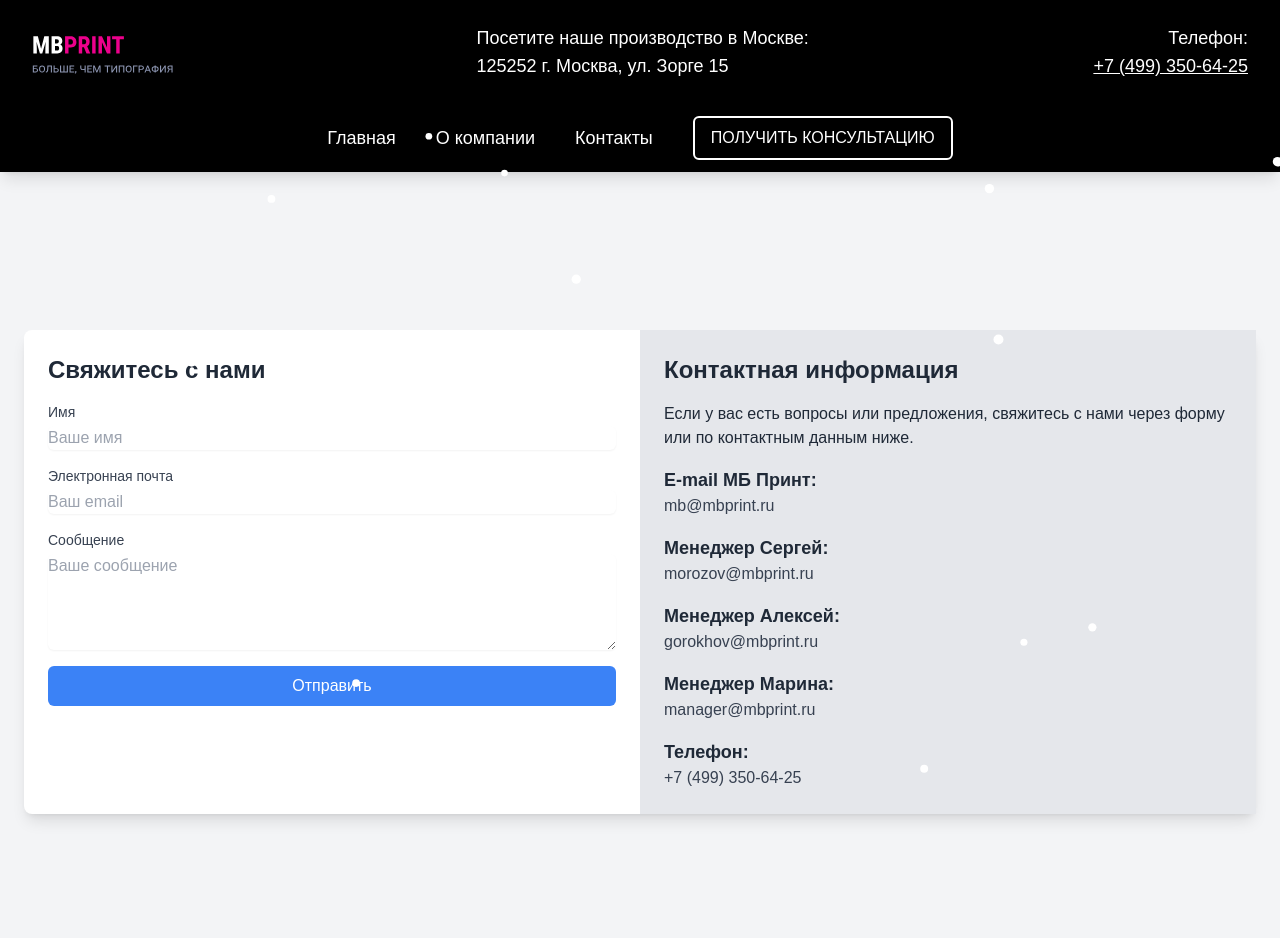
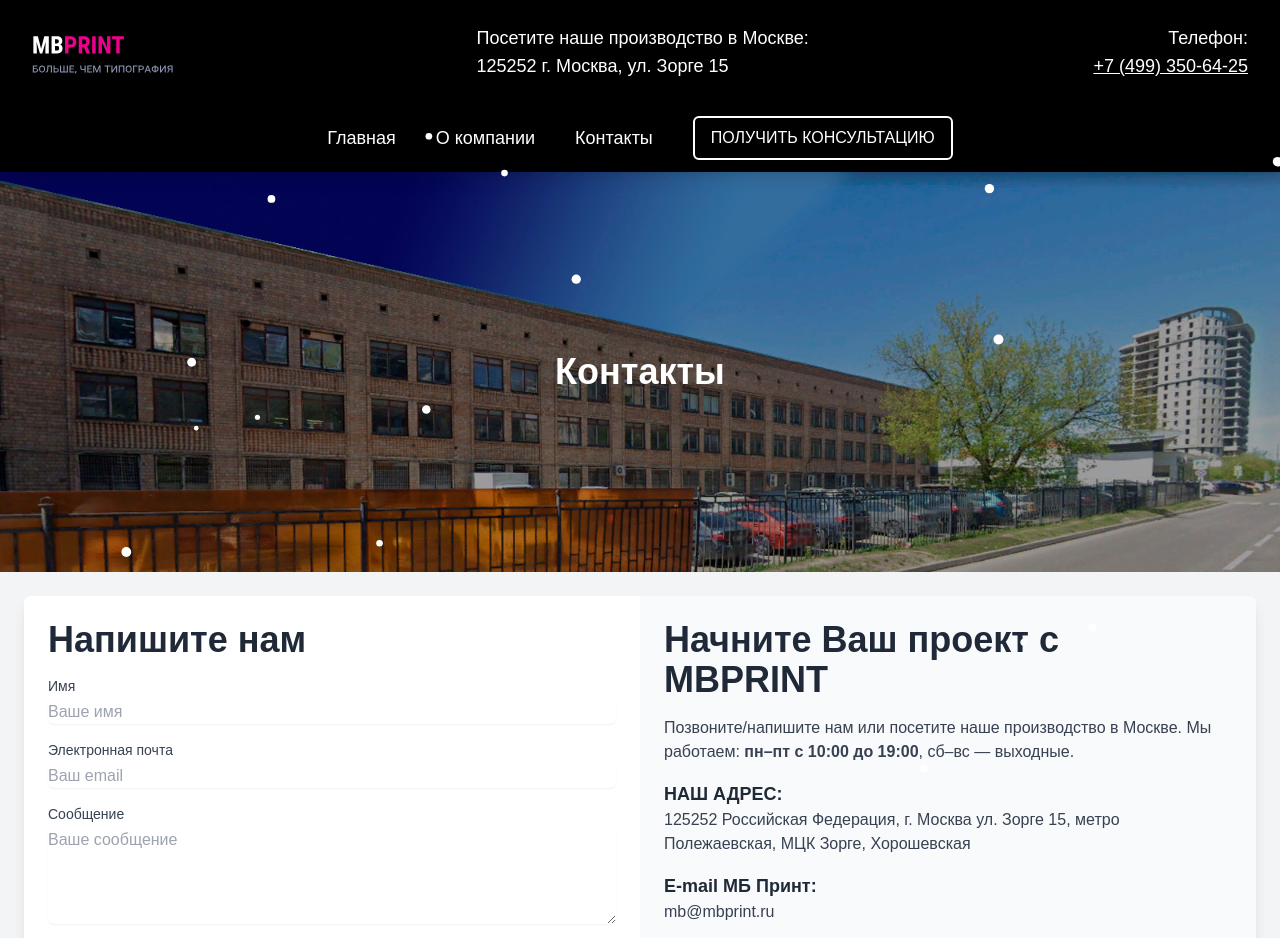
Before and after one commit to Waitman1/mbprint, a Next.js app: page /mbprint/contacts in a window 1280 px wide. Shown: the top 938 px of the page. Built offline with nearby package versions, Linux system fonts and the light colour scheme.

Commit message:
Добавил несколько блоков, изменил верстку

```diff
--- a/app/about-company/page.tsx
+++ b/app/about-company/page.tsx
@@ -4,6 +4,8 @@ import Footer from "../components/Footer";
 import Navbar from "../components/Navbar";
 import Professionals from "../components/Professionals";
 import Indicators from "app/components/Indicators";
+import Guarantees from "app/components/Guarantees";
+import Technologies from "app/components/Technologies";
 
 const AboutCompany: FC = () => {
   const events = [
@@ -87,11 +89,11 @@ const AboutCompany: FC = () => {
     <div className="">
       <Header />
       <Navbar />
-      <div className="container mx-auto px-4 sm:px-6 lg:px-8 my-20">
-        <h2 className="text-3xl sm:text-4xl font-bold text-center mb-12">
+      <div className="container mx-auto px-4 sm:px-6 lg:px-8 py-8 bg-gradient-to-r from-blue-500 via-purple-500 to-rose-950">
+        <h2 className="text-3xl sm:text-4xl font-bold text-center text-white">
           История компании
         </h2>
-        <p className="text-2xl sm:text-xxl text-center">
+        <p className="text-2xl sm:text-xxl text-center py-20 text-white">
           Ключевые этапы развития типографии MB Print
         </p>
 
@@ -148,7 +150,8 @@ const AboutCompany: FC = () => {
       </div>
       <Professionals />
       <Indicators />
-
+      <Guarantees />
+      <Technologies />
       <Footer />
     </div>
   );
--- a/app/components/Footer.tsx
+++ b/app/components/Footer.tsx
@@ -2,6 +2,8 @@ import React, { FC } from "react";
 // Импортируем изображение
 
 const Footer: FC = () => {
+  const currentYear = new Date().getFullYear();
+
   return (
     <footer className="bg-black text-white py-6">
       <div className="container mx-auto px-4 sm:px-6 lg:px-8">
@@ -14,7 +16,7 @@ const Footer: FC = () => {
 
           {/* Контактная информация */}
           <div>
-            <p>&copy; 1997-2024 Все права защищены.</p>
+            <p>&copy; 1997-{currentYear} Все права защищены.</p>
           </div>
 
           <div>
--- a/app/components/Guarantees.tsx
+++ b/app/components/Guarantees.tsx
@@ -1,3 +1,4 @@
+import Link from "next/link";
 import React, { FC } from "react";
 
 const Guarantees: FC = () => {
@@ -13,9 +14,11 @@ const Guarantees: FC = () => {
             Оставьте заявку, чтобы получить коммерческое предложение на пилотный
             проект
           </p>
-          <button className="px-4 sm:px-6 py-3 sm:py-4 mt-8 lg:mt-10 uppercase text-md sm:text-lg bg-white text-black font-medium rounded hover:bg-gray-200 transition-transform">
-            Оставить заявку
-          </button>
+          <Link href="/consultation">
+            <button className="px-4 sm:px-6 py-3 sm:py-4 mt-8 lg:mt-10 uppercase text-md sm:text-lg bg-white text-black font-medium rounded hover:bg-gray-200 transition-transform">
+              Оставить заявку
+            </button>
+          </Link>
         </div>
       </div>
     </div>
--- /dev/null
+++ b/app/components/Technologies.tsx
@@ -0,0 +1,81 @@
+import React, { FC } from "react";
+// Импортируем изображение
+
+const Technologies: FC = () => {
+  return (
+    <div className="max-w-7xl mx-auto p-6 sm:p-10">
+      <h5 className="text-center text-3xl font-bold mb-6">
+        Возможности и технологии
+      </h5>
+      <div className="grid grid-cols-1 sm:grid-cols-2 lg:grid-cols-3 gap-6">
+        {/* Допечатные работы */}
+        <ul className="list-disc pl-6">
+          <h6 className="text-lg font-semibold mb-2">Допечатные работы</h6>
+          <li>Подготовка макетов заказчика для печати белилами</li>
+          <li>Подготовка макетов заказчика для многокрасочной печати</li>
+          <li>Полный цикл подготовки печати с цифровым PANTONE</li>
+          <li>Комплексное консультирование по многокрасочной печати</li>
+          <li>Подготовка макетов для персонализации</li>
+          <li>Проверка файлов на соответствие техническим требованиям</li>
+        </ul>
+
+        {/* Офсетная печать */}
+        <ul className="list-disc pl-6">
+          <h6 className="text-lg font-semibold mb-2">Офсетная печать</h6>
+          <li>Качественная офсетная печать красками PANTONE</li>
+          <li>Печать металлизированными красками PANTONE</li>
+          <li>Работа с любой бумагой, совместимой с офсетной печатью</li>
+          <li>Оперативная печать малых тиражей</li>
+          <li>Оперативная печать больших тиражей</li>
+        </ul>
+
+        {/* Цифровой офсет и Цифровая печать */}
+        <ul className="list-disc pl-6">
+          <h6 className="text-lg font-semibold mb-2">
+            Цифровой офсет и Цифровая печать
+          </h6>
+          <li>Семи-красочная машина цифрового офсета HP INDIGO</li>
+          <li>Точность цветопередачи – 97%</li>
+          <li>Более 2500 сертифицированных печатных материалов</li>
+          <li>Печать флуоресцентными красками и дополнительными цветами</li>
+          <li>Система печати HP IndiChrome PLUS</li>
+          <li>Двусторонняя цветная печать до 900х330 мм</li>
+        </ul>
+
+        {/* Послепечатные работы */}
+        <ul className="list-disc pl-6">
+          <h6 className="text-lg font-semibold mb-2">Послепечатные работы</h6>
+          <li>Современный набор постпечатного оборудования</li>
+          <li>Фальцовщик Multigraf Eurofold Touchline CF375</li>
+          <li>Сборка и переплет любой сложности</li>
+          <li>Сочетание различных типов переплетов</li>
+        </ul>
+
+        {/* Персонализация и штрих-кодирование */}
+        <ul className="list-disc pl-6">
+          <h6 className="text-lg font-semibold mb-2">
+            Персонализация и штрих-кодирование
+          </h6>
+          <li>Нанесение штрих-кодов на струйном принтере RISO ComColor 7050</li>
+          <li>Нанесение переменных данных</li>
+          <li>Печать персонализированных продуктов</li>
+          <li>Печать билетов, квитанций, лотерейных билетов</li>
+          <li>Промышленная каплеструйная система AGOR JET</li>
+        </ul>
+
+        {/* Дополнительные возможности */}
+        <ul className="list-disc pl-6">
+          <h6 className="text-lg font-semibold mb-2">
+            Дополнительные возможности
+          </h6>
+          <li>Совмещение цифровой и офсетной печати</li>
+          <li>Прямая печать из Adobe RGB</li>
+          <li>Печать дополнительными цветами HP Indigo 5500</li>
+          <li>Подбор бумаги и цветов для воплощения концепции заказчика</li>
+        </ul>
+      </div>
+    </div>
+  );
+};
+
+export default Technologies;
--- a/app/consultation/page.tsx
+++ b/app/consultation/page.tsx
@@ -34,16 +34,13 @@ const Consultation: FC = () => {
       <Header />
       <Navbar />
 
-      <div className="bg-gray-100 flex items-center justify-center min-h-screen">
-        <div className="bg-white shadow-lg rounded-lg max-w-4xl w-full flex overflow-hidden">
+      <div className="bg-gray-100 flex items-center justify-center min-h-screen p-4">
+        <div className="bg-white shadow-lg rounded-lg max-w-6xl w-full flex flex-col lg:flex-row overflow-hidden">
           {/* Левая часть */}
-          <div className="p-5 bg-gray-100 rounded-lg shadow-md text-gray-800">
-            {/* Заголовок формы */}
+          <div className="p-5 bg-gray-100 lg:w-1/2 text-gray-800">
             <h2 className="text-xl font-bold text-blue-500 mb-4">
               Оцените невероятно высокие стандарты работы
             </h2>
-
-            {/* Список стандартов */}
             <ul className="list-disc pl-5 space-y-2">
               <li>Идеальное воспроизведение</li>
               <li>Точность цветовоспроизведения всегда менее 3 ΔЕ</li>
@@ -59,13 +56,9 @@ const Consultation: FC = () => {
               <li>Работа с эксклюзивными печатными материалами</li>
               <li>Работа с белилами, лаками и отделкой</li>
             </ul>
-
-            {/* Подзаголовок формы */}
             <h3 className="text-lg font-semibold mt-6 mb-2">
               Отправьте заявку, чтобы получить:
             </h3>
-
-            {/* Список преимуществ */}
             <ul className="list-disc pl-5 space-y-2">
               <li>
                 Карту проекта с наилучшим соотношением цены, сроков и качества
@@ -78,10 +71,11 @@ const Consultation: FC = () => {
           </div>
 
           {/* Правая часть */}
-          <div className="w-1/2 p-8">
-            <h2 className="text-2xl font-bold mb-6">Форма обратной связи</h2>
-            <form onSubmit={handleSubmit(onSubmit)} className="space-y-4">
-              {/* Email */}
+          <div className="p-8 bg-white lg:w-1/2">
+            <h2 className="text-3xl font-bold mb-6 text-center text-gray-800">
+              Форма обратной связи
+            </h2>
+            <form onSubmit={handleSubmit(onSubmit)} className="space-y-6">
               <div>
                 <label
                   htmlFor="email"
@@ -222,7 +216,7 @@ const Consultation: FC = () => {
               {/* Кнопка отправки */}
               <button
                 type="submit"
-                className="w-full bg-blue-500 text-white py-2 px-4 rounded-md hover:bg-blue-600 transition"
+                className="w-full bg-blue-500 text-white py-3 px-6 rounded-md hover:bg-blue-600 transition-transform transform hover:scale-105"
               >
                 Отправить форму
               </button>
--- a/app/contacts/page.tsx
+++ b/app/contacts/page.tsx
@@ -29,11 +29,18 @@ const Contacts: React.FC = () => {
       <Header />
 
       <Navbar />
-      <div className="min-h-screen bg-gray-100 flex items-center justify-center p-6">
-        <div className="container mx-auto flex flex-col lg:flex-row bg-white shadow-lg rounded-lg">
+      <div className="bg-[url('/img/bg-top-contact-5.jpg')] w-full bg-no-repeat bg-center bg-cover h-[500px] sm:h-[400px] flex items-center justify-center">
+        <h2 className="text-white text-7xl sm:text-4xl font-bold text-center">
+          Контакты
+        </h2>
+      </div>
+      <div className=" bg-gray-100 flex items-center justify-center p-6">
+        <div className="container mx-auto flex flex-col lg:flex-row bg-white shadow-lg rounded-lg overflow-hidden">
           {/* Левая часть с формой */}
-          <div className="lg:w-1/2 p-6">
-            <h2 className="text-2xl font-bold mb-4">Свяжитесь с нами</h2>
+          <div className="lg:w-1/2 p-6 bg-white">
+            <h2 className="text-4xl font-bold mb-4 text-gray-800">
+              Напишите нам
+            </h2>
             <form onSubmit={handleSubmit(onSubmit)} className="space-y-4">
               {/* Имя */}
               <div>
@@ -110,39 +117,52 @@ const Contacts: React.FC = () => {
           </div>
 
           {/* Правая часть с информацией */}
-          <div className="lg:w-1/2 bg-gray-200 p-6">
-            <h2 className="text-2xl font-bold mb-4">Контактная информация</h2>
-            <p className="mb-4">
-              Если у вас есть вопросы или предложения, свяжитесь с нами через
-              форму или по контактным данным ниже.
+          <div className="lg:w-1/2 bg-gray-50 p-6">
+            <h2 className="text-4xl font-bold mb-4 text-gray-800">
+              Начните Ваш проект с MBPRINT
+            </h2>
+            <p className="mb-4 text-gray-700">
+              Позвоните/напишите нам или посетите наше производство в Москве. Мы
+              работаем: <strong>пн–пт с 10:00 до 19:00</strong>, сб–вс —
+              выходные.
             </p>
 
             <div className="space-y-4">
               <div>
-                <h3 className="text-lg font-semibold">E-mail МБ Принт:</h3>
+                <h3 className="text-lg font-semibold text-gray-800">
+                  НАШ АДРЕС:
+                </h3>
+                <p className="text-gray-700">
+                  125252 Российская Федерация, г. Москва ул. Зорге 15, метро
+                  Полежаевская, МЦК Зорге, Хорошевская
+                </p>
+              </div>
+              <div>
+                <h3 className="text-lg font-semibold text-gray-800">
+                  E-mail МБ Принт:
+                </h3>
                 <p className="text-gray-700">mb@mbprint.ru</p>
               </div>
               <div>
-                <h3 className="text-lg font-semibold">Менеджер Сергей:</h3>
-                <p className="text-gray-700">morozov@mbprint.ru</p>
+                <h3 className="text-lg font-semibold text-gray-800">
+                  Менеджеры:
+                </h3>
+                <p className="text-gray-700">Сергей: morozov@mbprint.ru</p>
+                <p className="text-gray-700">Алексей: gorokhov@mbprint.ru</p>
+                <p className="text-gray-700">Марина: manager@mbprint.ru</p>
               </div>
               <div>
-                <h3 className="text-lg font-semibold">Менеджер Алексей:</h3>
-                <p className="text-gray-700">gorokhov@mbprint.ru</p>
-              </div>
-              <div>
-                <h3 className="text-lg font-semibold">Менеджер Марина:</h3>
-                <p className="text-gray-700">manager@mbprint.ru</p>
-              </div>
-              <div>
-                <h3 className="text-lg font-semibold">Телефон:</h3>
+                <h3 className="text-lg font-semibold text-gray-800">
+                  Телефон:
+                </h3>
                 <p className="text-gray-700">+7 (499) 350-64-25</p>
               </div>
             </div>
           </div>
         </div>
       </div>
-      <div className="mt-4">
+
+      <div className="">
         <iframe
           src="https://yandex.ru/map-widget/v1/?um=constructor%3Ab2d5776dc478957d1fda918ab5b87b121c245cb881dfcd144bd2ba2ec4c791e0&amp;source=constructor"
           width="100%"
--- a/app/submit-your-application/page.tsx
+++ b/app/submit-your-application/page.tsx
@@ -9,7 +9,9 @@ const SubmitApplication: FC = () => {
       <Header />
 
       <Navbar />
-      <div className="container mx-auto px-4 sm:px-6 lg:px-8  bg-white "></div>
+      <div className="container mx-auto px-4 sm:px-6 lg:px-8  bg-white ">
+        <h1>2asdsa</h1>
+      </div>
       <Footer />
     </div>
   );
```
Also changed, not shown: public/img/bg-top-contact-5.jpg (added).
